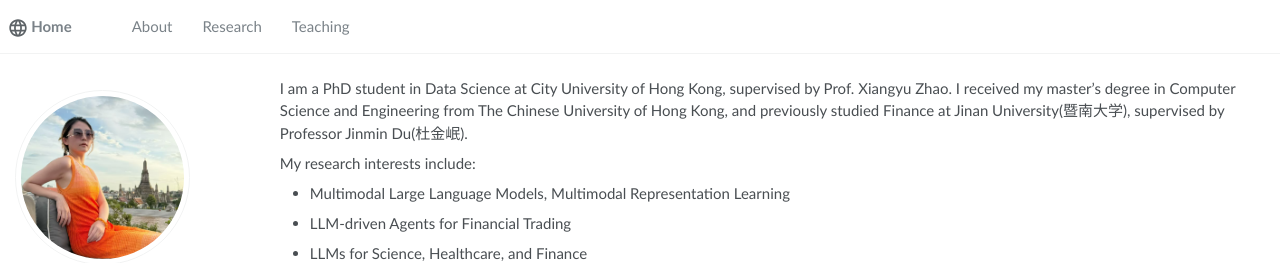
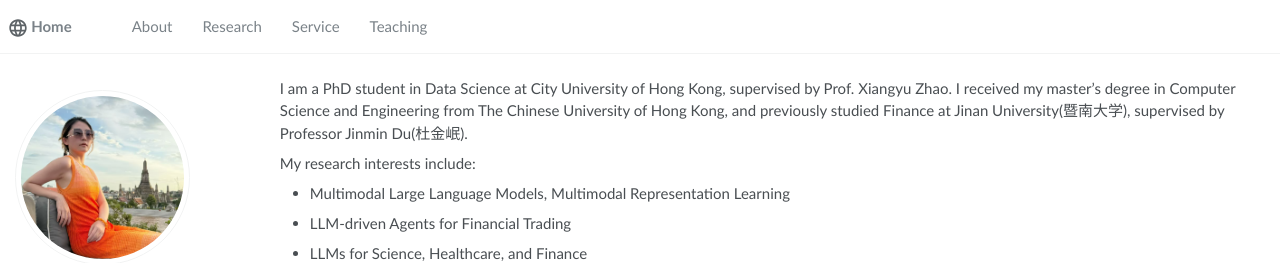
Before and after one commit to yangjinning/yangjinning.github.io, a Jekyll site: the page built from _pages/about.md, in a window 1280 px wide. Shown: the top 263 px of the page. Built offline with Jekyll 4.4.1, drawn with Linux system fonts in a browser that asks for light colours; some web fonts are replaced.

Commit message:
Update navigation.yml

```diff
--- a/_data/navigation.yml
+++ b/_data/navigation.yml
@@ -6,5 +6,8 @@ main:
   - title: "Research"
     url: "/#research"
 
+  - title: "Service"
+    url: "/#service"
+
   - title: "Teaching"
     url: "/#experience"
```
